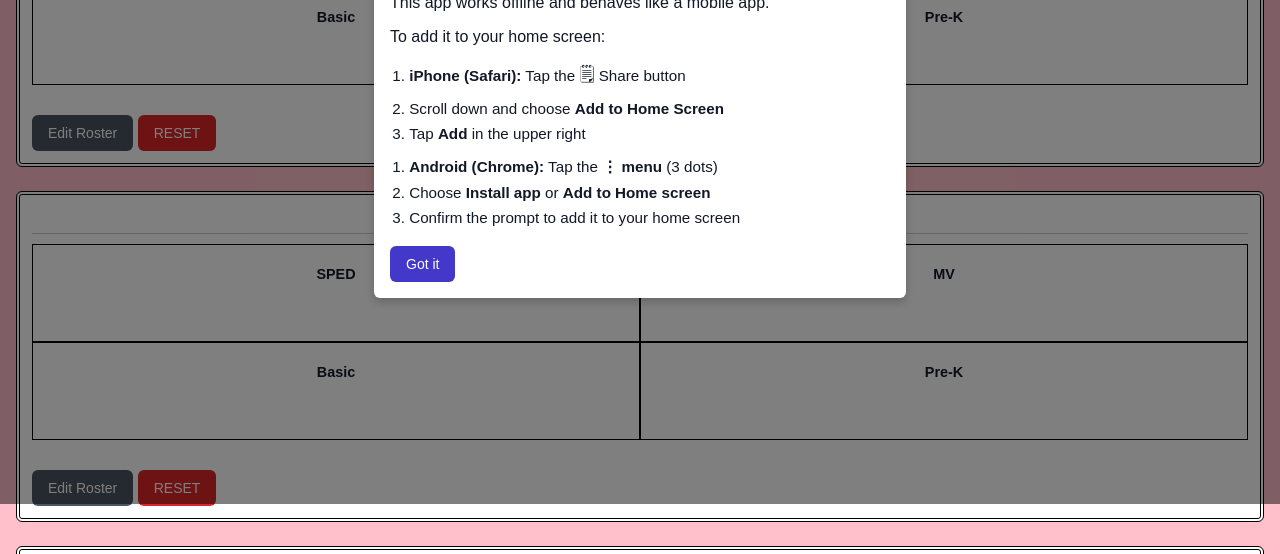
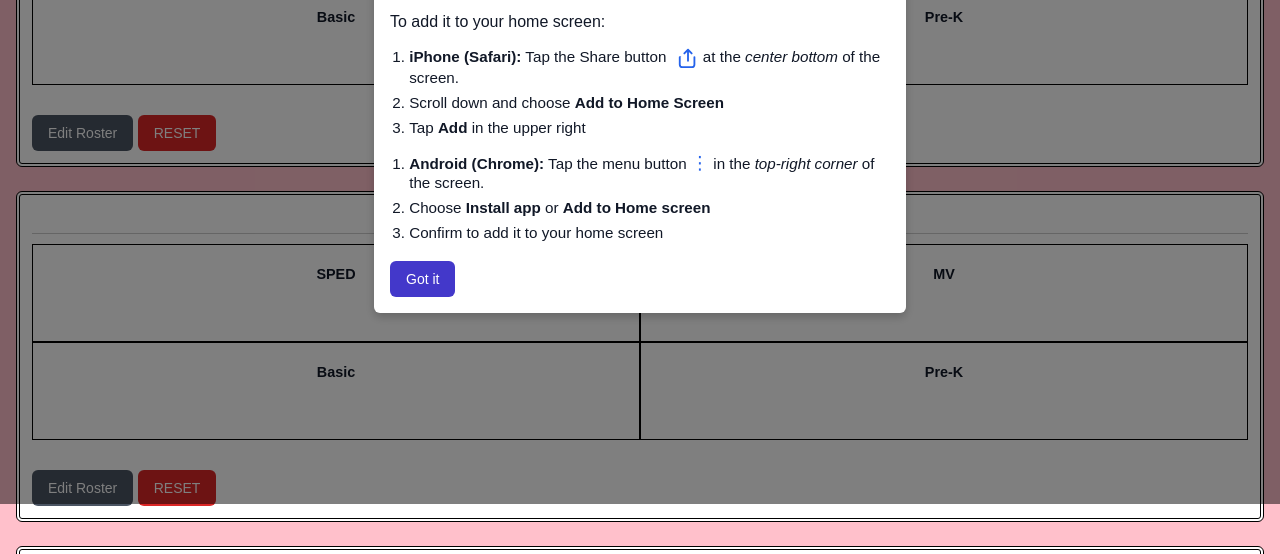
Before and after one commit to MERN-ing-the-midnight-oil/SPEDlogsheet, a plain HTML site: page index.html in a window 1280 px wide. Shown: the part 296-850 px from the top of the page. Drawn offline with Linux system fonts and the light colour scheme.

Commit message:
📦 Final polish: install walkthrough, iOS & Android icons, share button in header

```diff
--- a/index.html
+++ b/index.html
@@ -109,8 +109,17 @@
 				<div class="install-steps">
 					<ol>
 						<li>
-							<strong>iPhone (Safari):</strong> Tap the
-							<span style="font-size: 1.2em">&#x1f5d2;</span> Share button
+							<strong>iPhone (Safari):</strong> Tap the Share button
+							<svg
+								width="22"
+								height="22"
+								viewBox="0 0 24 24"
+								style="vertical-align: middle; margin-left: 6px">
+								<path
+									d="M12 2c.28 0 .53.11.71.29l4 4a1 1 0 01-1.42 1.42L13 5.41V15a1 1 0 11-2 0V5.41L8.71 7.71A1 1 0 017.29 6.29l4-4A1 1 0 0112 2zm-7 8a1 1 0 00-1 1v8a2 2 0 002 2h10a2 2 0 002-2v-8a1 1 0 112 0v8a4 4 0 01-4 4H6a4 4 0 01-4-4v-8a1 1 0 011-1z"
+									fill="#2563eb" />
+							</svg>
+							at the <em>center bottom</em> of the screen.
 						</li>
 						<li>Scroll down and choose <strong>Add to Home Screen</strong></li>
 						<li>Tap <strong>Add</strong> in the upper right</li>
@@ -118,14 +127,15 @@
 
 					<ol>
 						<li>
-							<strong>Android (Chrome):</strong> Tap the
-							<strong>⋮ menu</strong> (3 dots)
+							<strong>Android (Chrome):</strong> Tap the menu button
+							<span style="font-size: 1.2em; color: #2563eb">⋮</span> in the
+							<em>top-right corner</em> of the screen.
 						</li>
 						<li>
 							Choose <strong>Install app</strong> or
 							<strong>Add to Home screen</strong>
 						</li>
-						<li>Confirm the prompt to add it to your home screen</li>
+						<li>Confirm to add it to your home screen</li>
 					</ol>
 				</div>
 
```
